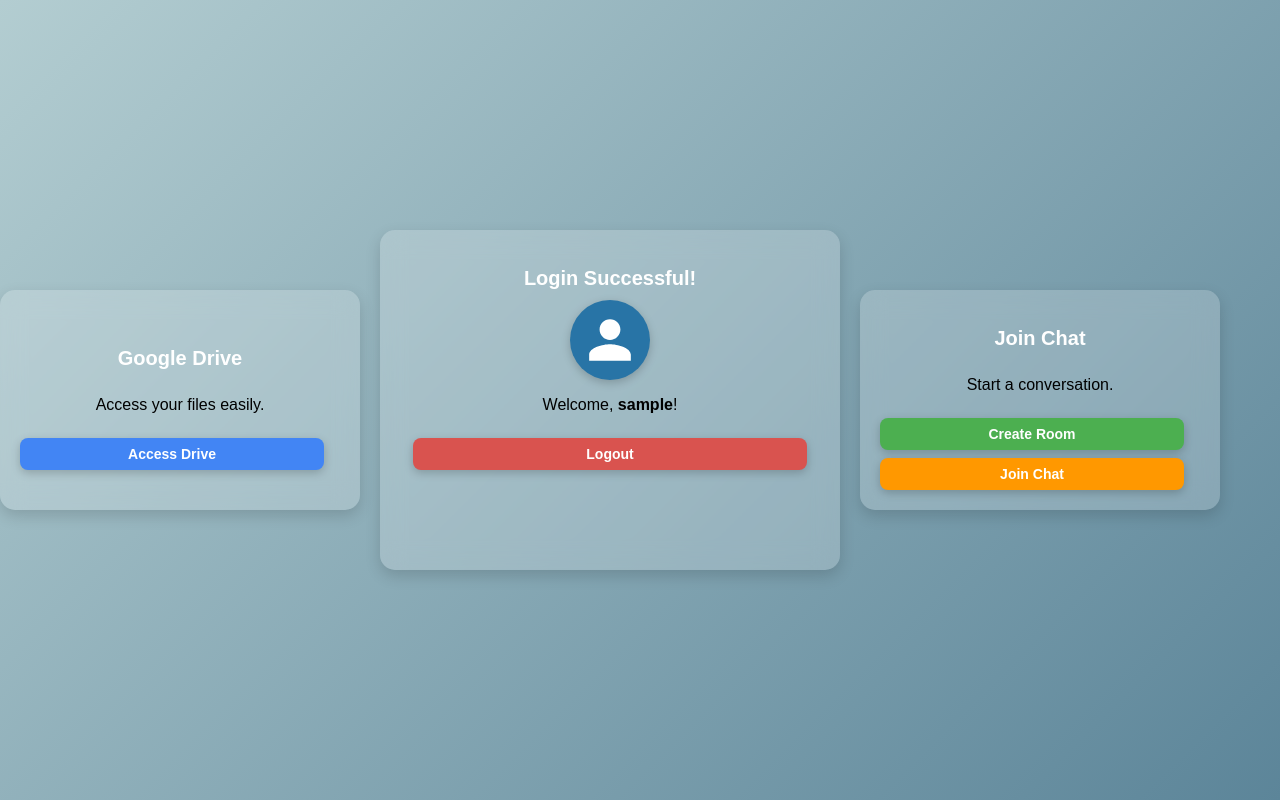
After one commit to Shrey2892/Backend-task, a Django app: template google_auth/templates/dashboard.html in a window 1280 px wide. The commit adds this page. Run offline with Django 5.2, Linux system fonts and the light colour scheme; the template is opened without the code that fills it: most values are stand-ins (such as "Sample title", 1, 10 or a date in 2020).

Commit message:
Google Drive Database Integrated

```diff
--- a/Project/settings.py
+++ b/Project/settings.py
@@ -161,7 +161,7 @@ CHANNEL_LAYERS = {
 
 
 # settings.py
-SESSION_ENGINE = "django.contrib.sessions.backends.signed_cookies"  # or db if using DB sessions
+SESSION_ENGINE = "django.contrib.sessions.backends.db"  # or db if using DB sessions
 SESSION_COOKIE_AGE = 60 * 60 * 24  # 1 day
 SESSION_EXPIRE_AT_BROWSER_CLOSE = False
 SESSION_SAVE_EVERY_REQUEST = True
--- a/chat/views.py
+++ b/chat/views.py
@@ -5,7 +5,7 @@ from .models import Room, Message
 def chat_home(request):
     """ Renders the chat home page where users can enter or create a room. """
     rooms = Room.objects.all()
-    return render(request, 'chat/home.html', {'rooms': rooms})
+    return render(request, 'chat/join_room.html', {'rooms': rooms})
 
 @login_required
 def chat_room(request, room_name):
--- a/google_auth/models.py
+++ b/google_auth/models.py
@@ -18,6 +18,8 @@ class CustomUser(AbstractUser):
     is_superuser = models.BooleanField(default=False)  # Superuser flag
     last_login = models.DateTimeField(null=True, blank=True, default=now)
 
+    is_logged_in = models.BooleanField(default=False)  # Track logged-in status
+
     groups = models.ManyToManyField("auth.Group", blank=True)
     user_permissions = models.ManyToManyField("auth.Permission", blank=True)
 
@@ -30,3 +32,7 @@ class CustomUser(AbstractUser):
 
     def __str__(self):
         return self.email if self.email else self.username
+
+    def set_logged_in(self, status):
+        self.is_logged_in = status
+        self.save(update_fields=["is_logged_in"])
--- /dev/null
+++ b/google_auth/templates/dashboard.html
@@ -0,0 +1,134 @@
+<!DOCTYPE html>
+<html lang="en">
+<head>
+    <meta charset="UTF-8">
+    <meta name="viewport" content="width=device-width, initial-scale=1.0">
+    <title>Dashboard</title>
+    <style>
+        body {
+            background: linear-gradient(135deg, #b3cdd1, #5c8599);
+            display: flex;
+            justify-content: center;
+            align-items: center;
+            height: 100vh;
+            font-family: 'Poppins', sans-serif;
+            margin: 0;
+        }
+
+        .card-container {
+            display: flex;
+            gap: 20px;
+            justify-content: center;
+            align-items: center;
+            position: relative;
+            left: -30px;
+        }
+
+        .container, .google-drive-card, .chat-card {
+            background: rgba(255, 255, 255, 0.2);
+            backdrop-filter: blur(12px);
+            padding: 20px;
+            border-radius: 15px;
+            box-shadow: 0 6px 15px rgba(0, 0, 0, 0.15);
+            text-align: center;
+            transition: transform 0.3s;
+        }
+
+        .container {
+            height: 300px;
+            width: 420px;
+        }
+
+        .google-drive-card, .chat-card {
+            width: 320px;
+            height: 180px;
+            display: flex;
+            flex-direction: column;
+            justify-content: center;
+        }
+
+        .container:hover, .google-drive-card:hover, .chat-card:hover {
+            transform: scale(1.03);
+        }
+
+        h2 {
+            margin-bottom: 10px;
+            color: #fff;
+            font-size: 20px;
+        }
+
+        .btn {
+            display: inline-block;
+            width: 90%;
+            padding: 8px;
+            margin-top: 8px;
+            border: none;
+            border-radius: 8px;
+            font-size: 14px;
+            cursor: pointer;
+            transition: 0.3s ease-in-out;
+            text-decoration: none;
+            font-weight: bold;
+            text-align: center;
+            box-shadow: 0 3px 10px rgba(0, 0, 0, 0.2);
+        }
+
+        .dashboard-btn { background: #4CAF50; color: white; }
+        .dashboard-btn:hover { background: #388E3C; transform: translateY(-2px); }
+
+        .logout-btn { background: #d9534f; color: white; }
+        .logout-btn:hover { background: #c9302c; transform: translateY(-2px); }
+
+        .drive-btn { background: #4285F4; color: white; }
+        .drive-btn:hover { background: #357AE8; transform: translateY(-2px); }
+
+        .chat-btn { background: #ff9800; color: white; }
+        .chat-btn:hover { background: #e68900; transform: translateY(-2px); }
+
+        .user-icon {
+            width: 80px;
+            height: 80px;
+            background: #2874A6;
+            border-radius: 50%;
+            display: flex;
+            justify-content: center;
+            align-items: center;
+            margin: 10px auto;
+            box-shadow: 0 3px 10px rgba(0, 0, 0, 0.2);
+        }
+
+        .user-icon svg { width: 50px; height: 50px; fill: white; }
+
+        @media (max-width: 1200px) {
+            .card-container { flex-direction: column; align-items: center; }
+        }
+    </style>
+</head>
+<body>
+    <div class="card-container">
+        <div class="google-drive-card">
+            <h2>Google Drive</h2>
+            <p>Access your files easily.</p>
+            <a href="{% url 'list_google_drive_files' %}" class="btn drive-btn">Access Drive</a>
+        </div>
+
+        <div class="container">
+            <h2>Login Successful!</h2>
+            <div class="user-icon">
+                <svg viewBox="0 0 24 24">
+                    <path d="M12 12c2.76 0 5-2.24 5-5s-2.24-5-5-5-5 2.24-5 5 2.24 5 5 5zm0 2c-3.33 0-10 1.67-10 5v3h20v-3c0-3.33-6.67-5-10-5z"/>
+                </svg>
+            </div>
+            <p>Welcome, <strong>{{ username }}</strong>!</p>
+            <a href="{% url 'logout_view' %}" class="btn logout-btn">Logout</a>
+        </div>
+
+        <div class="chat-card">
+            <h2>Join Chat</h2>
+            <p>Start a conversation.</p>
+            <a href ="{% url 'create_room' %}" class="btn dashboard-btn">Create Room</a>
+            <a href="{% url 'chat_home' %}" class="btn chat-btn">Join Chat</a>
+        </div>
+    </div>
+</body>
+</html>
--- a/google_auth/urls.py
+++ b/google_auth/urls.py
@@ -1,15 +1,15 @@
 from django.urls import path
-from .views import google_login, google_callback,logout_view,get_google_user_info,google_logout,list_google_drive_files,get_all_users,login_view
+from .views import google_login, google_callback,logout_view,google_logout,login_view
 from django.views.generic import TemplateView
 
 urlpatterns = [
     path('login/', google_login, name='google_login'),
     path('callback/', google_callback, name='google_callback'),
     path('login-success',login_view,name="login_view"),
-    path('user-info/',get_google_user_info,name="user-info"),
-    path('google/drive/files',list_google_drive_files,name="drive-files"),
+    #path('user-info/',get_google_user_info,name="user-info"),
+    #path('google/drive/files',list_google_drive_files,name="drive-files"),
     path('logout/',logout_view,name="logout"),
     path('google_logout',google_logout,name="google_logout"),
-    path('users/',get_all_users,name="users"),
+    #path('users/',get_all_users,name="users"),
 
 ]
```
Also changed, not shown: drive/authentication.py (added, +53 -0 lines), drive/views.py (+54 -3 lines), google_auth/templates/google_login.html (added, +10 -0 lines), google_auth/templates/success.html (+0 -28 lines), google_auth/views.py (+21 -100 lines), chat/templates/chat/join_room.html (renamed from chat/templates/chat/home.html), drive/urls.py (line endings or trailing spaces), google_auth/migrations/0013_customuser_is_logged_in.py (added).
